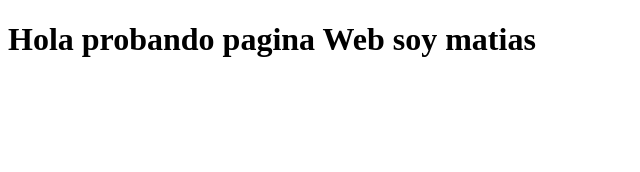
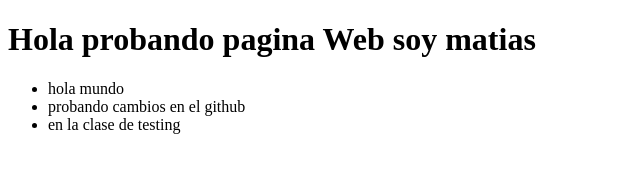
Before and after one commit to matias-89/pruebagibqua, a plain HTML site: page index.html in a window 1280 px wide. Shown: the whole page, without its empty margins (0-640 px from the left). Drawn offline with Linux system fonts and the light colour scheme.

Commit message:
subiendo cambios nuevos

```diff
--- a/index.html
+++ b/index.html
@@ -8,7 +8,13 @@
 <body>
     <h1>Hola probando pagina Web soy matias</h1>
 
-    </h1>
+    <ul>
+        <li>hola mundo</li>
+        <li>probando cambios en el github</li>
+        <li>en la clase de testing</li>
+    </ul>
+
+
 
 
 
```
